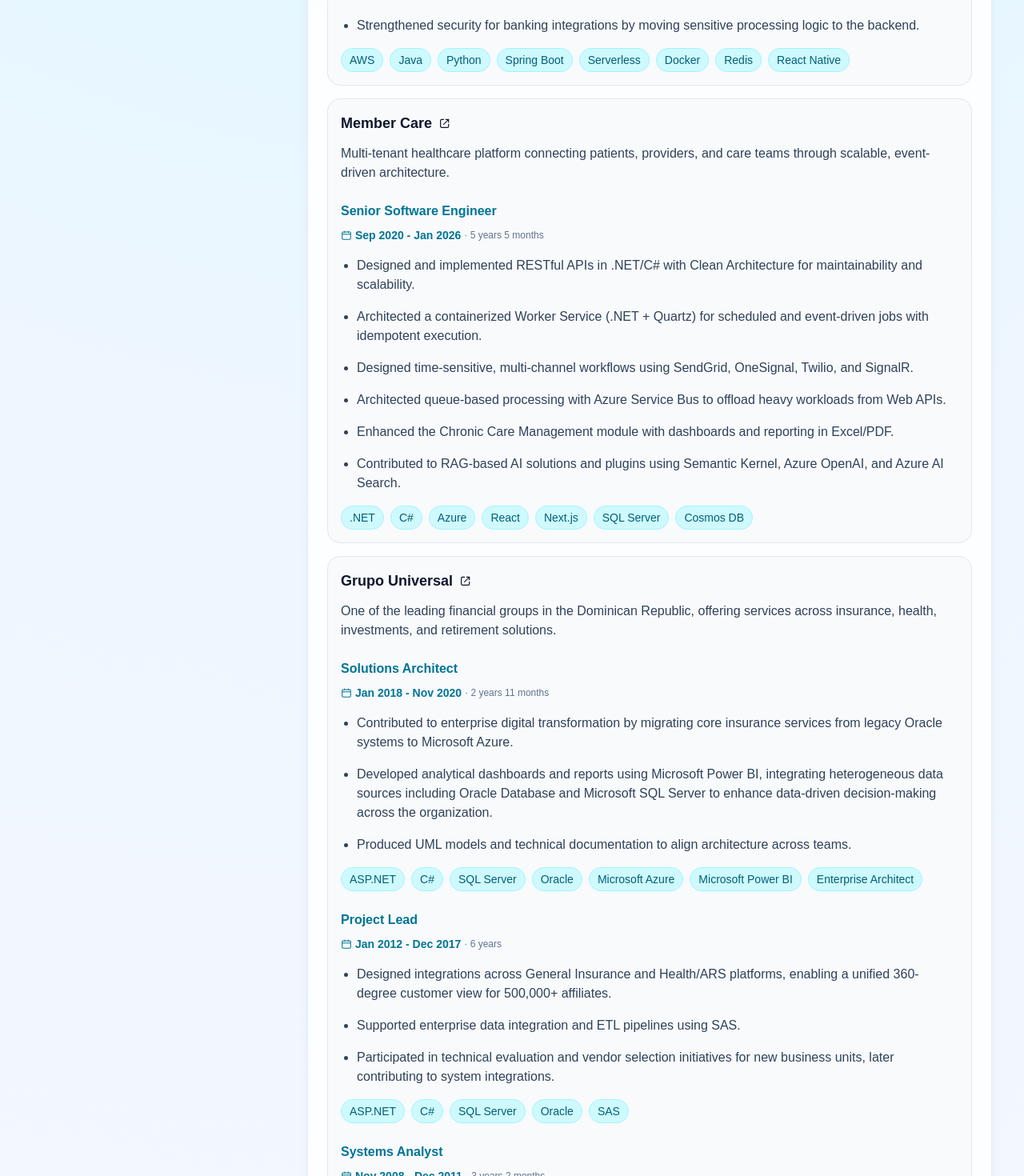
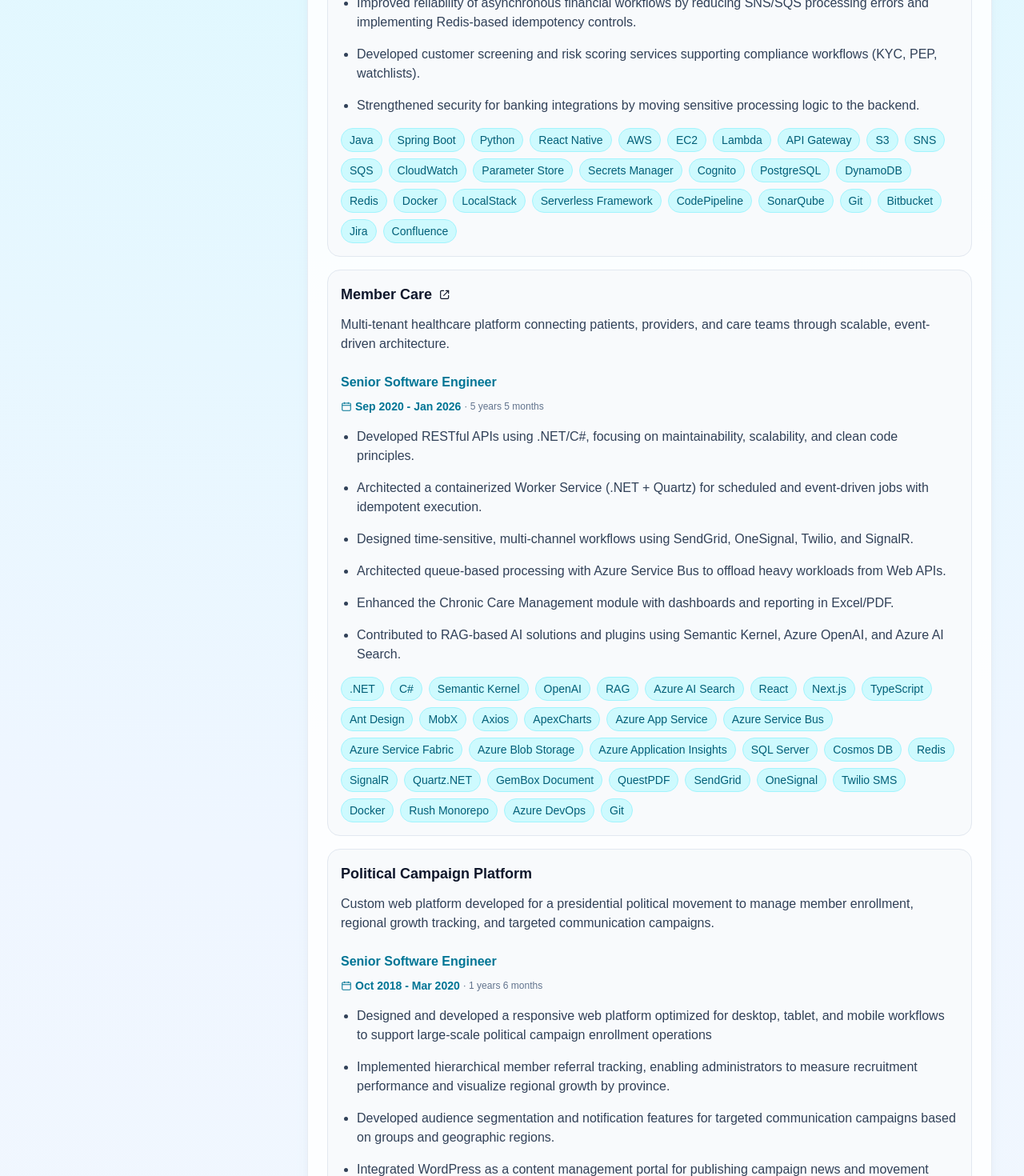
Before and after one commit to juanmiguel431/my-cv-app, a Next.js app: page /en in a window 1280 px wide. Shown: the part 1330-2800 px from the top of the page at 80% size. Built offline with nearby package versions, Linux system fonts and the light colour scheme.

Commit message:
Update curriculum content and PDFs with expanded roles, skills, and technologies.

```diff
--- a/components/curriculum.tsx
+++ b/components/curriculum.tsx
@@ -305,6 +305,7 @@
                   >
                       <div>
                         <h3 className={`text-lg font-bold ${styles.sectionTitle}`}>
+                          {experience.url ? (
                             <a
                               href={experience.url}
                               target="_blank"
@@ -313,6 +314,7 @@
                             >
                               {experience.company} <ExternalLinkIcon className="h-4 w-4"/>
                             </a>
+                          ) : experience.company}
                         </h3>
                         <p className={`mt-3 text-base leading-6 ${styles.mutedText}`}>{experience.description}</p>
 
--- a/constants/translations/en.ts
+++ b/constants/translations/en.ts
@@ -32,8 +32,16 @@
     github: "github.com/juanmiguel431",
     linkedin: "linkedin.com/in/juanmiguel431",
     profileImageAlt: "Juan Miguel Paulino Carpio profile picture",
-    summary: "Senior Software Engineer with 15+ years of experience designing and developing scalable solutions for fintech, healthcare, and insurance industries. Expertise in .NET/C#, Java, Python, TypeScript, and React, combined with cloud experience across AWS and Azure. Strong background in building reliable, high-performance, user-centered platforms while contributing to software architecture and technical decision-making.",
+    summary: "Senior Software Engineer with 15+ years of experience building enterprise and cloud-native applications using .NET, Java, Python, TypeScript, React, AWS, and Azure. Strong background in distributed systems and scalable backend architectures, focused on building reliable, secure, and high-performance applications with a strong emphasis on user experience. Experience delivering solutions across fintech, insurance, and healthcare industries.",
   },
+  techGroups: [
+    { title: "Programming Languages", items: "C# / Java / Python / TypeScript" },
+    { title: "Backend", items: ".NET / Spring Boot" },
+    { title: "Frontend", items: "React / Next.js / React Native" },
+    { title: "Architectures", items: "Microservices / Modular Monolith / Multi-Tenant SaaS / Event-Driven / Serverless" },
+    { title: "Cloud & DevOps", items: "AWS / Azure / Docker / Kubernetes / CI/CD Automation" },
+    { title: "Databases", items: "SQL Server / PostgreSQL / DynamoDB / Cosmos DB / Oracle Database" },
+  ],
   experiences: [
     {
       company: "Billet",
@@ -50,18 +58,48 @@
             "Increased automated test coverage across Java (Spring Boot) and Python serverless services, improving CI/CD reliability with Bitbucket, AWS CodePipeline, and SonarQube.",
             "Led Java 11 → Java 17 migration efforts for Spring Boot services, reducing technical debt and improving maintainability.",
             "Improved reliability of asynchronous financial workflows by reducing SNS/SQS processing errors and implementing Redis-based idempotency controls.",
-            "Developed serverless customer screening and risk scoring services supporting compliance workflows (KYC, PEP, watchlists).",
+            "Developed customer screening and risk scoring services supporting compliance workflows (KYC, PEP, watchlists).",
             "Strengthened security for banking integrations by moving sensitive processing logic to the backend."
           ],
           technologies: [
+            // Backend & Languages
+            "Java",
+            "Spring Boot",
+            "Python",
+
+            // Frontend
+            "React Native",
+
+            // Cloud & Infrastructure
             "AWS",
-            "Java",
-            "Python",
-            "Spring Boot",
-            "Serverless",
+            "EC2",
+            "Lambda",
+            "API Gateway",
+            "S3",
+            "SNS",
+            "SQS",
+            "CloudWatch",
+            "Parameter Store",
+            "Secrets Manager",
+            "Cognito",
+
+            // Databases & Caching
+            "PostgreSQL",
+            "DynamoDB",
+            "Redis",
+
+            // DevOps & Deployment
             "Docker",
-            "Redis",
-            "React Native",
+            "LocalStack",
+            "Serverless Framework",
+            "CodePipeline",
+            "SonarQube",
+
+            // Collaboration & Methodologies
+            "Git",
+            "Bitbucket",
+            "Jira",
+            "Confluence",
           ]
         }
       ]
@@ -76,14 +114,102 @@
           period: "Sep 2020 - Jan 2026",
           periodLength: "5 years 5 months",
           contributions: [
-            "Designed and implemented RESTful APIs in .NET/C# with Clean Architecture for maintainability and scalability.",
+            "Developed RESTful APIs using .NET/C#, focusing on maintainability, scalability, and clean code principles.",
             "Architected a containerized Worker Service (.NET + Quartz) for scheduled and event-driven jobs with idempotent execution.",
             "Designed time-sensitive, multi-channel workflows using SendGrid, OneSignal, Twilio, and SignalR.",
             "Architected queue-based processing with Azure Service Bus to offload heavy workloads from Web APIs.",
             "Enhanced the Chronic Care Management module with dashboards and reporting in Excel/PDF.",
             "Contributed to RAG-based AI solutions and plugins using Semantic Kernel, Azure OpenAI, and Azure AI Search.",
           ],
-          technologies: [".NET", "C#", "Azure", "React", "Next.js", "SQL Server", "Cosmos DB"],
+          technologies: [
+            // Backend & Languages
+            ".NET",
+            "C#",
+
+            // AI & LLM
+            "Semantic Kernel",
+            "OpenAI",
+            "RAG",
+            "Azure AI Search",
+
+            // Frontend
+            "React",
+            "Next.js",
+            "TypeScript",
+
+            // UI Libraries & State Management
+            "Ant Design",
+            "MobX",
+            "Axios",
+            "ApexCharts",
+
+            // Cloud & Azure Services
+            "Azure App Service",
+            "Azure Service Bus",
+            "Azure Service Fabric",
+            "Azure Blob Storage",
+            "Azure Application Insights",
+
+            // Databases & Caching
+            "SQL Server",
+            "Cosmos DB",
+            "Redis",
+
+            "SignalR",
+
+            // Background Jobs & Processing
+            "Quartz.NET",
+
+            // Documents & Reporting
+            "GemBox Document",
+            "QuestPDF",
+
+            // Notifications & Communication
+            "SendGrid",
+            "OneSignal",
+            "Twilio SMS",
+
+            // DevOps & Tooling
+            "Docker",
+            "Rush Monorepo",
+            "Azure DevOps",
+            "Git",
+          ],
+        }
+      ]
+    },
+    {
+      company: "Political Campaign Platform",
+      url: "",
+      description: "Custom web platform developed for a presidential political movement to manage member enrollment, regional growth tracking, and targeted communication campaigns.",
+      roles: [
+        {
+          name: "Senior Software Engineer",
+          period: "Oct 2018 - Mar 2020",
+          periodLength: "1 years 6 months",
+          contributions: [
+            "Designed and developed a responsive web platform optimized for desktop, tablet, and mobile workflows to support large-scale political campaign enrollment operations",
+            "Implemented hierarchical member referral tracking, enabling administrators to measure recruitment performance and visualize regional growth by province.",
+            "Developed audience segmentation and notification features for targeted communication campaigns based on groups and geographic regions.",
+            "Integrated WordPress as a content management portal for publishing campaign news and movement updates.",
+            "Managed deployment and maintenance of Linux-based infrastructure on DigitalOcean servers.",
+            "Integrated Mailgun for transactional and campaign email delivery workflows.",
+          ],
+          technologies: [
+            "Laravel",
+            "PHP",
+            "MySQL",
+            "Apache",
+            "Ubuntu",
+            "DigitalOcean",
+            "Mailgun",
+            "WordPress",
+            "JavaScript",
+            "jQuery",
+            "Materialize CSS",
+            "Supervisor",
+            "phpMyAdmin",
+          ],
         }
       ]
     },
@@ -102,12 +228,30 @@
             "Produced UML models and technical documentation to align architecture across teams.",
           ],
           technologies: [
+            // Backend & Languages
+            "C#",
             "ASP.NET",
-            "C#",
+
+            // Databases & Data Access
+            "Oracle Database",
             "SQL Server",
-            "Oracle",
-            "Microsoft Azure",
+            "Entity Framework",
+            "Dapper",
+
+            // Database Tools & Administration
+            "Oracle Enterprise Manager",
+
+            // APIs & Integration
+            "SOAP Web Services",
+
+            // Cloud
+            "Azure",
+
+            // Reporting & Analytics
             "Microsoft Power BI",
+            "SQL Reporting Services (SSRS)",
+
+            // Architecture & Modeling
             "Enterprise Architect",
           ],
         },
@@ -121,11 +265,25 @@
             "Participated in technical evaluation and vendor selection initiatives for new business units, later contributing to system integrations.",
           ],
           technologies: [
+            // Backend & Languages
+            "C#",
             "ASP.NET",
-            "C#",
+            "PL/SQL",
+
+            // Databases
+            "Oracle Database",
             "SQL Server",
-            "Oracle",
+
+            // Oracle Ecosystem & Tools
+            "Oracle Forms & Reports",
+
+            // Infrastructure
+            "Internet Information Services (IIS)",
+
+            // Data & Analytics
             "SAS",
+            "ETL",
+            "Data Warehouse",
           ],
         },
         {
@@ -138,9 +296,12 @@
             "Produced technical documentation and deployment deliverables while consistently meeting incident resolution and client satisfaction targets.",
           ],
           technologies: [
+            // Database & Language
             "Oracle Database",
+            "PL/SQL",
+
+            // Oracle Ecosystem & Tools
             "Oracle Forms & Reports",
-            "PL/SQL",
           ]
         }
       ]
@@ -155,7 +316,7 @@
           period: "Jun 2018 - Mar 2019",
           periodLength: "10 months",
           contributions: [
-            "Taught programming courses in C#, Java, and database fundamentals to students with varying technical backgrounds.",
+            "Taught programming courses in C#, Java, and database fundamentals.",
             "Developed practical and beginner-friendly learning materials to simplify complex programming concepts and improve student engagement.",
           ],
           technologies: ["C#", "Java", "MySQL", "Google Classroom"]
@@ -180,14 +341,6 @@
       ]
     },
   ],
-  techGroups: [
-    { title: "Programming Languages", items: "C# / Java / Python / TypeScript" },
-    { title: "Backend", items: ".NET / Spring Boot" },
-    { title: "Frontend", items: "React / Next.js / React Native" },
-    { title: "Architectures", items: "Microservices / Event-Driven / Serverless" },
-    { title: "Cloud & DevOps", items: "AWS / Azure / Docker / Kubernetes / CI/CD Automation" },
-    { title: "Databases", items: "SQL Server / PostgreSQL / DynamoDB / Cosmos DB / Oracle" },
-  ],
   education: [
     {
       degree: "Bachelor’s Degree in Information and Communication Technology Engineering",
--- a/constants/translations/es.ts
+++ b/constants/translations/es.ts
@@ -32,8 +32,16 @@
     github: "github.com/juanmiguel431",
     linkedin: "linkedin.com/in/juanmiguel431",
     profileImageAlt: "Foto de perfil de Juan Miguel Paulino Carpio",
-    summary: "Ingeniero de Software Senior con más de 15 años de experiencia diseñando y desarrollando soluciones escalables para las industrias financiera, de seguros y de salud. Experiencia en .NET (C#), Java, Python, TypeScript y React, combinada con conocimientos en la nube de AWS y Azure. Sólida trayectoria en la construcción de plataformas confiables, de alto rendimiento y centradas en el usuario, contribuyendo además a la arquitectura de software y a la toma de decisiones técnicas.",
+    summary: "Ingeniero de Software Senior con más de 15 años de experiencia desarrollando aplicaciones empresariales y cloud-native utilizando .NET, Java, Python, TypeScript, React, AWS y Azure. Sólida experiencia en sistemas distribuidos y arquitecturas backend escalables, enfocado en construir aplicaciones confiables, seguras y de alto rendimiento con un fuerte énfasis en la experiencia de usuario. Experiencia desarrollando soluciones para las industrias fintech, seguros y salud.",
   },
+  techGroups: [
+    { title: "Lenguajes de Programación", items: "C# / Java / Python / TypeScript" },
+    { title: "Backend", items: ".NET / Spring Boot" },
+    { title: "Frontend", items: "React / Next.js / React Native" },
+    { title: "Arquitecturas", items: "Microservicios / Monolito Modular / SaaS Multi-tenant / Basada en eventos / Serverless" },
+    { title: "Cloud & DevOps", items: "AWS / Azure / Docker / Kubernetes / Automatización CI/CD" },
+    { title: "Base de datos", items: "SQL Server / PostgreSQL / DynamoDB / Cosmos DB / Oracle Database" },
+  ],
   experiences: [
     {
       company: "Billet",
@@ -48,20 +56,50 @@
           contributions: [
             "Mejoré la productividad de los desarrolladores al habilitar entornos locales de alta fidelidad utilizando LocalStack y bases de datos contenerizadas (Redis, PostgreSQL, DynamoDB).",
             "Incrementé la cobertura de pruebas automatizadas en servicios Serverless desarrollados en Java (Spring Boot) y Python, mejorando la confiabilidad del CI/CD con Bitbucket, AWS CodePipeline y SonarQube.",
-            "Lideré los esfuerzos de migración de Java 11 a Java 17 para servicios Spring Boot, reduciendo la deuda técnica y mejorando la mantenibilidad.",
+            "Lideré la migración de servicios Spring Boot de Java 11 a 17, reduciendo deuda técnica y optimizando el mantenimiento.",
             "Mejoré la confiabilidad de flujos financieros asíncronos al reducir errores de procesamiento en SNS/SQS e implementar controles de idempotencia basados en Redis.",
-            "Desarrollé servicios Serverless de evaluación de clientes y puntuación de riesgo para respaldar flujos de cumplimiento (KYC, PEP, listas de vigilancia).",
+            "Desarrollé servicios de evaluación de clientes y riesgo para flujos de cumplimiento (KYC, PEP, listas de vigilancia).",
             "Reforcé la seguridad de integraciones bancarias trasladando lógica sensible de procesamiento al Backend."
           ],
           technologies: [
+            // Backend & Languages
+            "Java",
+            "Spring Boot",
+            "Python",
+
+            // Frontend
+            "React Native",
+
+            // Cloud & Infrastructure
             "AWS",
-            "Java",
-            "Python",
-            "Spring Boot",
-            "Serverless",
+            "EC2",
+            "Lambda",
+            "API Gateway",
+            "S3",
+            "SNS",
+            "SQS",
+            "CloudWatch",
+            "Parameter Store",
+            "Secrets Manager",
+            "Cognito",
+
+            // Databases & Caching
+            "PostgreSQL",
+            "DynamoDB",
+            "Redis",
+
+            // DevOps & Deployment
             "Docker",
-            "Redis",
-            "React Native",
+            "LocalStack",
+            "Serverless Framework",
+            "CodePipeline",
+            "SonarQube",
+
+            // Collaboration & Methodologies
+            "Git",
+            "Bitbucket",
+            "Jira",
+            "Confluence",
           ],
         }
       ],
@@ -77,14 +115,102 @@
           period: "Sep 2020 - Ene 2026",
           periodLength: "5 años 5 meses",
           contributions: [
-            "Diseñé e implementé APIs RESTful utilizando .NET/C#, aplicando principios de Clean Architecture para garantizar mantenibilidad y escalabilidad.",
+            "Desarrollé APIs RESTful utilizando .NET/C#, con enfoque en mantenibilidad, escalabilidad y principios de código limpio.",
             "Arquitecté un Worker Service contenerizado (.NET + Quartz) para orquestar procesos en segundo plano programados y orientados a eventos, con ejecución idempotente para una recuperación confiable ante fallos.",
             "Diseñé flujos de notificaciones multicanal sensibles al tiempo (recordatorios, monitoreo y firma de documentos) utilizando SendGrid, OneSignal, Twilio y SignalR, garantizando entregas precisas entre distintas zonas horarias.",
             "Arquitecté procesamiento basado en colas utilizando Azure Service Bus, descargando tareas pesadas de las Web APIs y mejorando la escalabilidad y capacidad de respuesta del sistema.",
             "Mejoré el módulo de Chronic Care Management (CCM) mediante Dashboards analíticos y reportes en Excel/PDF.",
             "Contribuí a iniciativas de IA diseñando e implementando soluciones basadas en RAG y plugins de IA utilizando Semantic Kernel, Azure OpenAI y Azure AI Search, habilitando respuestas contextualizadas y acceso seguro a datos de clientes.",
           ],
-          technologies: [".NET", "C#", "Azure", "React", "Next.js", "SQL Server", "Cosmos DB"]
+          technologies: [
+            // Backend & Languages
+            ".NET",
+            "C#",
+
+            // AI & LLM
+            "Semantic Kernel",
+            "OpenAI",
+            "RAG",
+            "Azure AI Search",
+
+            // Frontend
+            "React",
+            "Next.js",
+            "TypeScript",
+
+            // UI Libraries & State Management
+            "Ant Design",
+            "MobX",
+            "Axios",
+            "ApexCharts",
+
+            // Cloud & Azure Services
+            "Azure App Service",
+            "Azure Service Bus",
+            "Azure Service Fabric",
+            "Azure Blob Storage",
+            "Azure Application Insights",
+
+            // Databases & Caching
+            "SQL Server",
+            "Cosmos DB",
+            "Redis",
+
+            "SignalR",
+
+            // Background Jobs & Processing
+            "Quartz.NET",
+
+            // Documents & Reporting
+            "GemBox Document",
+            "QuestPDF",
+
+            // Notifications & Communication
+            "SendGrid",
+            "OneSignal",
+            "Twilio SMS",
+
+            // DevOps & Tooling
+            "Docker",
+            "Rush Monorepo",
+            "Azure DevOps",
+            "Git",
+          ]
+        }
+      ]
+    },
+    {
+      company: "Plataforma de Campaña Política",
+      url: "",
+      description: "Plataforma web a la medida desarrollada para un movimiento político presidencial con el objetivo de gestionar la inscripción de miembros, el seguimiento del crecimiento regional y campañas de comunicación segmentadas.",
+      roles: [
+        {
+          name: "Senior Software Engineer",
+          period: "Oct 2018 - Mar 2020",
+          periodLength: "1 año 6 meses",
+          contributions: [
+            "Diseñé y desarrollé una plataforma Web Responsive optimizada para flujos de trabajo en computadoras, tabletas y dispositivos móviles, orientada a soportar operaciones de inscripción de campañas políticas a gran escala.",
+            "Implementé un sistema jerárquico de referencias de miembros, permitiendo a los administradores medir el rendimiento de reclutamiento y visualizar el crecimiento regional por provincia.",
+            "Construí funcionalidades de segmentación de audiencia y notificaciones para campañas de comunicación dirigidas según grupos y regiones geográficas.",
+            "Integré WordPress como portal de gestión de contenido para publicar noticias y actualizaciones del movimiento.",
+            "Gestioné el despliegue y mantenimiento de infraestructura Linux en servidores de DigitalOcean.",
+            "Integré Mailgun para la entrega de correos transaccionales y campañas de comunicación masiva.",
+          ],
+          technologies: [
+            "Laravel",
+            "PHP",
+            "MySQL",
+            "Apache",
+            "Ubuntu",
+            "DigitalOcean",
+            "Mailgun",
+            "WordPress",
+            "JavaScript",
+            "jQuery",
+            "Materialize CSS",
+            "Supervisor",
+            "phpMyAdmin",
+          ],
         }
       ]
     },
@@ -103,12 +229,30 @@
             "Produje modelos UML y documentación técnica para alinear arquitectura entre equipos.",
           ],
           technologies: [
+            // Backend & Languages
+            "C#",
             "ASP.NET",
-            "C#",
+
+            // Databases & Data Access
+            "Oracle Database",
             "SQL Server",
-            "Oracle",
-            "Microsoft Azure",
+            "Entity Framework",
+            "Dapper",
+
+            // Database Tools & Administration
+            "Oracle Enterprise Manager",
+
+            // APIs & Integration
+            "SOAP Web Services",
+
+            // Cloud
+            "Azure",
+
+            // Reporting & Analytics
             "Microsoft Power BI",
+            "SQL Reporting Services (SSRS)",
+
+            // Architecture & Modeling
             "Enterprise Architect",
           ]
         },
@@ -122,11 +266,25 @@
             "Participé en iniciativas de evaluación técnica y selección de proveedores para nuevas unidades de negocio, contribuyendo posteriormente a las integraciones de sistemas."
           ],
           technologies: [
+            // Backend & Languages
+            "C#",
             "ASP.NET",
-            "C#",
+            "PL/SQL",
+
+            // Databases
+            "Oracle Database",
             "SQL Server",
-            "Oracle",
+
+            // Oracle Ecosystem & Tools
+            "Oracle Forms & Reports",
+
+            // Infrastructure
+            "Internet Information Services (IIS)",
+
+            // Data & Analytics
             "SAS",
+            "ETL",
+            "Data Warehouse",
           ]
         },
         {
@@ -139,9 +297,12 @@
             "Elaboré documentación técnica y entregables de despliegue, cumpliendo consistentemente con los objetivos de resolución de incidentes y satisfacción del cliente.",
           ],
           technologies: [
+            // Database & Language
             "Oracle Database",
+            "PL/SQL",
+
+            // Oracle Ecosystem & Tools
             "Oracle Forms & Reports",
-            "PL/SQL",
           ]
         }
       ]
@@ -181,14 +342,6 @@
       ]
     },
   ],
-  techGroups: [
-    { title: "Lenguajes de Programación", items: "C# / Java / Python / TypeScript" },
-    { title: "Backend", items: ".NET / Spring Boot" },
-    { title: "Frontend", items: "React / Next.js / React Native" },
-    { title: "Arquitecturas", items: "Microservicios / Basada en eventos / Serverless" },
-    { title: "Cloud & DevOps", items: "AWS / Azure / Docker / Kubernetes / Automatización CI/CD" },
-    { title: "Base de datos", items: "SQL Server / PostgreSQL / DynamoDB / Cosmos DB / Oracle" },
-  ],
   education: [
     {
       degree: "Ingeniería en Tecnologías de la Información y Comunicación",
```
Also changed, not shown: 2 other files (tests, documents, lock files or other folders). Lines whose indentation alone changed are shown as unchanged.
